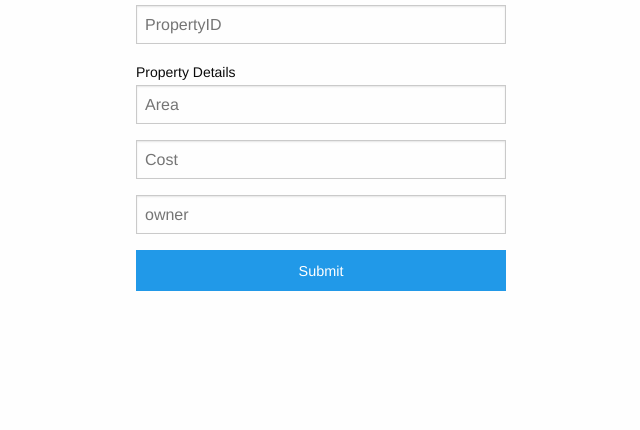
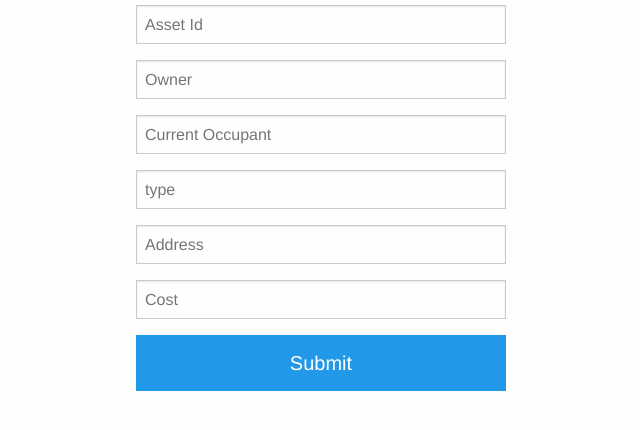
Before and after one commit to anand1996wani/BlockChain-Asset-Manager, a website: page UI/register.html in a window 1280 px wide. Shown: the part 198-628 px from the top of the page, without its empty margins (319-959 px from the left). Drawn offline with Linux system fonts and the light colour scheme.

Commit message:
Update register.html

```diff
--- a/UI/register.html
+++ b/UI/register.html
@@ -15,14 +15,16 @@
 <h1 align="center">Register</h1>
 <div class="medium-centered row">
   <div class="medium-4 medium-centered columns">
-    <form enctype="application/json" action="http://172.16.133.50:3000/explorer/#1/LandAsset/LandAsset_create" method="post">
-      <input type="text" id="assetId" placeholder="PropertyID">
-      <label>Property Details</label>
-      <input type="number" placeholder="Area">
-      <input type="number" placeholder="Cost">
-      <input type="text" placeholder="owner" id="owner">
-      <input type="submit" class="button medium-12">
-    </form>
+    <form enctype="application/json" action="http://172.16.133.50:3000/api/LandAsset" method="post">
+            <input type="hidden" value="org.acme.biznet.LandAsset" id="$class">
+            <input type="text" name="assetId" placeholder="Asset Id">
+            <input type="text" name="owner" placeholder="Owner">
+            <input type="text" name="current_occupant" placeholder="Current Occupant">
+            <input type="text" name="type" placeholder="type">
+            <input type="text" name="address" placeholder="Address">
+            <input type="text" name="value" placeholder="Cost">
+            <input name="submit" type="submit" class="medium-12 button large">
+        </form>
   </div>
 </div>
 </body>
```
